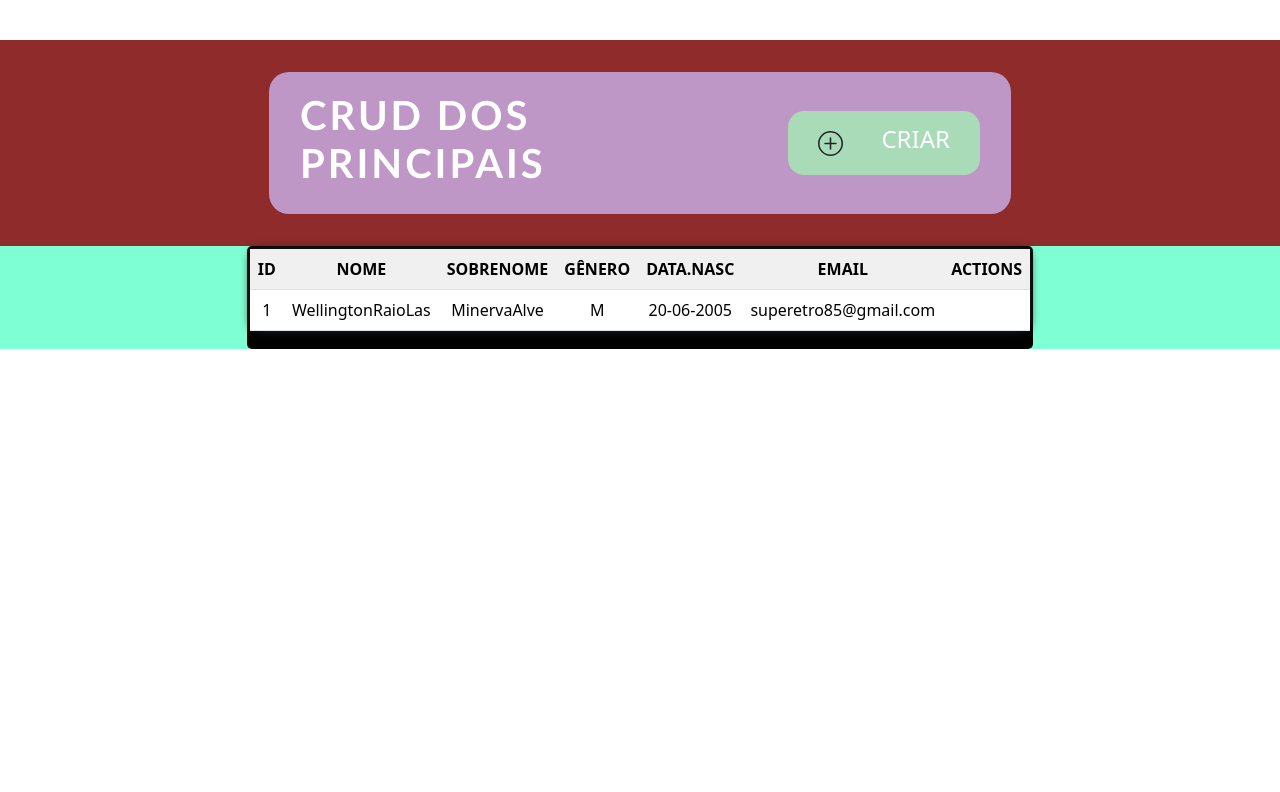
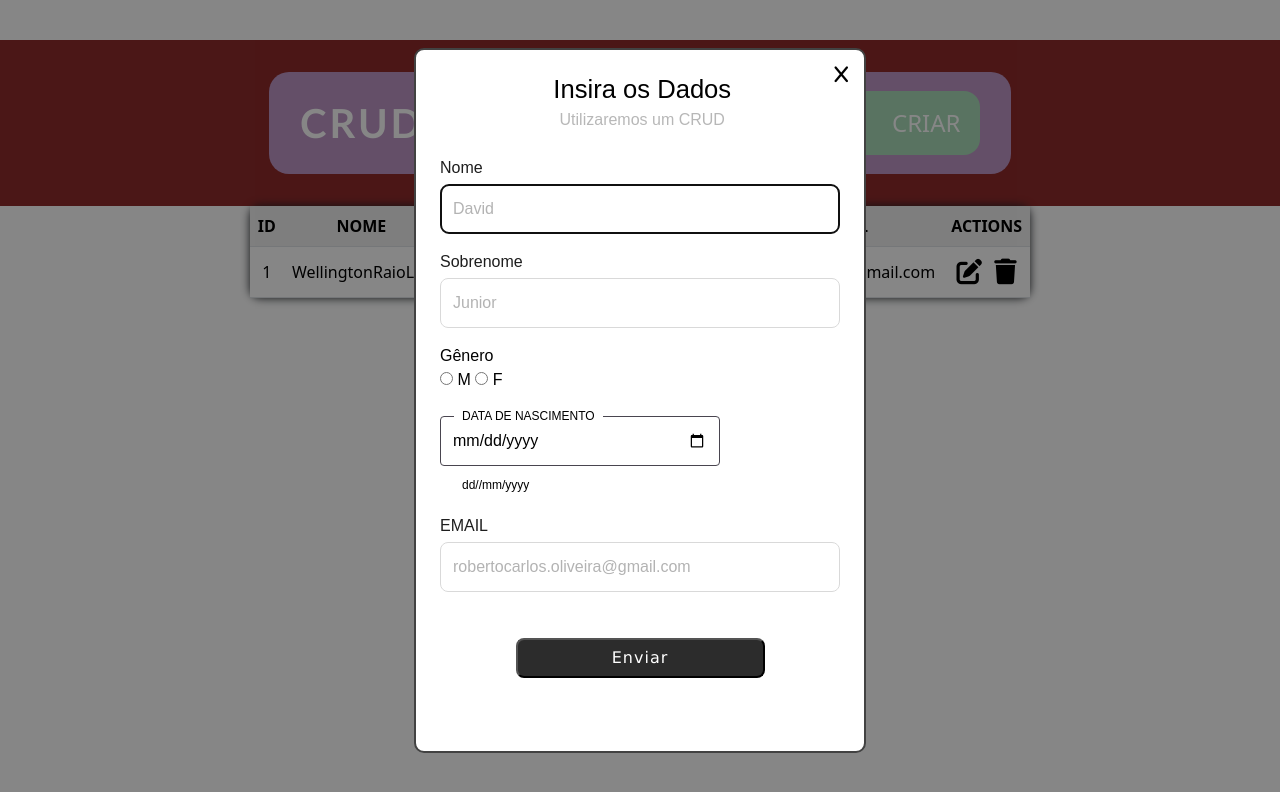
Before and after one commit to Angellington/JavascriptAprendiz, a plain HTML site: page Projeto-CRUD/index.html in a window 1280 px wide. Both pictures are taken after a click on the element "CRIAR". Drawn offline with nearby package versions, Linux system fonts and the light colour scheme; files that its build step writes are made by us from their sources.

Commit message:
Mais um dia

```diff
--- a/Projeto-CRUD/index.html
+++ b/Projeto-CRUD/index.html
@@ -9,6 +9,7 @@
     <link rel="stylesheet" href="./styles/desktop/home.css">
     <link rel="stylesheet" href="./styles/android/home.css">
     <!-- Modal -->
+     <link rel="stylesheet" href="./modal/modal.css">
 
 </head>
 <body>
@@ -52,17 +53,77 @@
                             <td class="gender">M</td>
                             <td class="datanasc">20-06-2005</td>
                             <td class="email">superetro85@gmail.com</td>
-                            <td class="actions"></td>
+                            <td class="actions">
+                                <div class="UR">
+                                    <i class="fa-solid fa-pen-to-square" id="edit"></i>
+                                    <i class="fa-solid fa-trash" id="delete"></i>
+                                </div>
+                            </td>
                         </tr>
+
                     </tbody>
                 </table>
             </div>
         </div>
     </section>
+    <!-- Formulario Modal-->
+
+    <dialog>
+        <div class="novo">
+            <div>
+            </div>
+            <div id="Cabecario">
+                <h1>Insira os Dados</h1>
+                <p>Utilizaremos um CRUD</p>
+            </div>
+            <div class="icone" id="fechar">
+                <i class="fa-solid fa-x" id="closeIcon"></i>
+            </div>
+        </div>
+
+        <!--Formulario-->
+        <form action="#" method="post">
+            <div class="campo">
+                <label for="nome">Nome</label>
+                <input type="text" id="nome" placeholder="David" required>
+            </div>
+            <div class="campo">
+                <label for="sobrenome">Sobrenome</label>
+                <input type="text" id="sobrenome" placeholder="Junior" required>
+            </div>
+            <div class="campo-checkbox">
+                <p>Gênero</p>
+                <label>
+                    <input type="radio" name="gender" value="male" required> M
+                </label>
+                <label>
+                    <input type="radio" name="gender" value="female" required> F
+                </label>
+            </div>
+            <div class="nasc">
+                <label for="nasc" id="data-nasc">DATA DE NASCIMENTO</label>
+                <input type="date" name="nasc" required>
+                <label for="nasc"><p>dd//mm/yyyy</p></label>
+            <div class="campo">
+                <label for="email"><p>EMAIL</p></label>
+                <input type="text" id="email" placeholder="robertocarlos.oliveira@gmail.com" required>
+            </div>
+
+            <div class="enviar">
+                <input type="submit" value="Enviar">
+            </div>
+        </form>
+
+    </dialog>
+
+
     <!-- Bootstrap Lib-->
     <script src="https://cdn.jsdelivr.net/npm/bootstrap@5.3.3/dist/js/bootstrap.bundle.min.js" integrity="sha384-YvpcrYf0tY3lHB60NNkmXc5s9fDVZLESaAA55NDzOxhy9GkcIdslK1eN7N6jIeHz" crossorigin="anonymous"></script>
 
     <!-- Script Javascript Modal-->
     <script src="./js/modal.js"></script>
+
+    <!-- Flatcon-->
+    <script src="https://kit.fontawesome.com/44d91e0751.js" crossorigin="anonymous"></script>
 </body>
 </html>
--- a/Projeto-CRUD/js/modal.js
+++ b/Projeto-CRUD/js/modal.js
@@ -1,4 +1,9 @@
 const abrirDialog = document.querySelector(".create-contain")
+
+// const fecharDialog = document.querySelector("#closeIcon")
+
+const fecharDialog = document.querySelector(".novo .icone")
+
 const modal = document.querySelector("dialog")
 
 
--- a/Projeto-CRUD/styles/desktop/modal.css
+++ b/Projeto-CRUD/modal/modal.css
@@ -18,14 +18,17 @@
 
     dialog .modal {
         padding: 4px;
-        display: flex;
-        justify-content: space-between;
         text-align: center;
 
         background-color: rgba(238, 130, 238, 0);
     }
+    dialog .novo {
+        text-align: center;
+        display: flex;
+        justify-content: space-between;
+    }
     dialog #Cabecario {
-        padding: 12px 0px 20px 20px;
+        padding: 20px 0px 0px 50px;
     }
     dialog #Cabecario h1 {
         display: flex;
@@ -44,7 +47,7 @@
         background-color: rgba(0, 255, 255, 0);
     }
     dialog .icone {
-        background-color: rgba(255, 255, 0, 0);
+        background-color: rgba(252, 252, 19, 0);
         cursor: pointer;
         padding: 16px;
         margin: 0;
--- a/Projeto-CRUD/styles/desktop/home.css
+++ b/Projeto-CRUD/styles/desktop/home.css
@@ -34,6 +34,8 @@
         font-weight: bold;
         letter-spacing: 3px;
         font-size: 40px;
+        padding: 0;
+        margin: 0;
     }
 
 
@@ -45,14 +47,21 @@
         align-items: center;
         padding: 6px;
         gap: 14px;
-        width: 12em;
+        width: 10em;
         height: 4em;
 
+        transition: 0.2s ease-in;
         cursor: pointer;
     }
 
     .create-contain h4 {
         color: white;
+        margin: 0;
+        padding: 0;
+    }
+
+    .create-contain:hover {
+        background-color: #69c785;
     }
 
 
@@ -63,7 +72,7 @@
 
 
     .tabela {
-        background-color: aquamarine;
+        background-color: rgba(127, 255, 212, 0);
         width: 100%;
         display: flex;
         align-items: center;
@@ -72,7 +81,6 @@
     }
     .ContainerTable {
         background-color: black;
-        padding: 0.15em;
         border-radius: 5px;
     }
     .tabela .table {
@@ -81,16 +89,33 @@
         box-shadow: 0 0 10px;
         border-radius: 10px;
         height: 100%;
+        padding: 0;
+        margin: 0;
     }
     .thead tr th{
         background-color: #F0F0F0;
         text-align: center;
 
+
     }
     tbody tr td {
         text-align: center;
+        align-content: center;
 
     }
 
 
+    table tbody i {
+        font-size: 1.6rem;
+        background-color: #ffffff;
+        padding: 4px;
+        margin: 0;
+        cursor: pointer;
+        border-radius: 4px;
+    }
+    table tbody i #edit {
+        color: red;
+    }
+
+
 }
```
Also changed, not shown: Exercicios - Externos/Exercicios-CSS/HTML-IN-HTML/index.html (added, +11 -0 lines), Projeto-CRUD/modal/modal.html (renamed from Projeto-CRUD/modal.html, +1 -1 lines), Exercicios - Externos/Exercicios-CSS/HTML-IN-HTML/style.css (added), Projeto-CRUD/modal/modal.js (renamed from Projeto-CRUD/modal.js).
